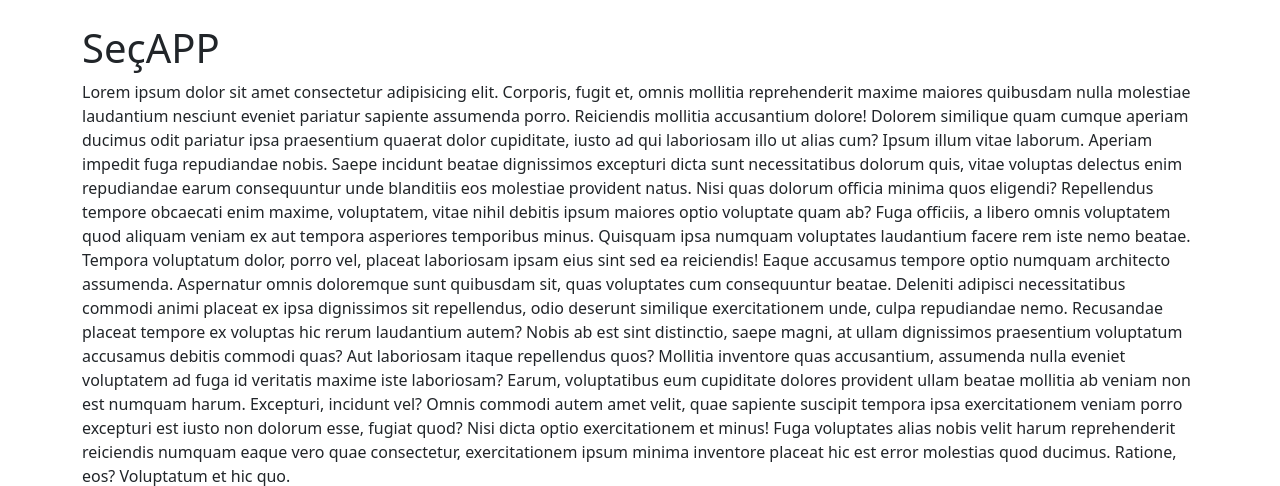
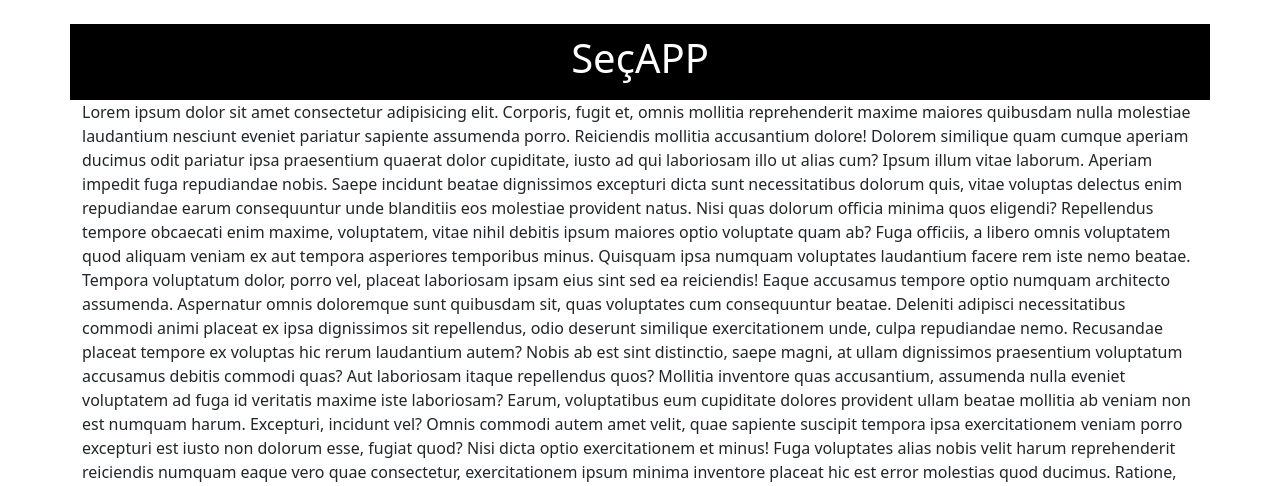
Before and after one commit to secgeo-developer/secgeo-django-demo, a Django app: page / in a window 1280 px wide. Shown: the part 56-542 px from the top of the page. Run offline with Django 4.2, Linux system fonts and the light colour scheme; grey boxes labelled with a size stand in for pictures from a placeholder-image service; some libraries are stand-ins or nearby versions.

Commit message:
feat: create static-media tags and urls.py

```diff
--- a/mainproject/settings.py
+++ b/mainproject/settings.py
@@ -123,12 +123,16 @@ USE_TZ = True
 # Static files (CSS, JavaScript, Images)
 # https://docs.djangoproject.com/en/4.2/howto/static-files/
 
+STATIC_ROOT = BASE_DIR / 'staticfiles'
 STATIC_URL = 'static/'
 
 STATICFILES_DIRS = [
     BASE_DIR / "static"
 ]
 
+MEDIA_ROOT = BASE_DIR / 'uploads'
+MEDIA_URL = '/media/'
+
 # Default primary key field type
 # https://docs.djangoproject.com/en/4.2/ref/settings/#default-auto-field
 
--- a/mainproject/urls.py
+++ b/mainproject/urls.py
@@ -16,8 +16,14 @@ Including another URLconf
 """
 from django.contrib import admin
 from django.urls import path, include
+from django.conf import settings
+from django.conf.urls.static import static
 
 urlpatterns = [
     path('admin/', admin.site.urls),
     path('', include('secapp.urls')),  # Include the URLs from secapp
 ]
+
+if settings.DEBUG:
+    urlpatterns += static(settings.STATIC_URL, document_root=settings.STATIC_ROOT)
+    urlpatterns += static(settings.MEDIA_URL, document_root=settings.MEDIA_ROOT)
--- a/secapp/static/secapp/index.css
+++ b/secapp/static/secapp/index.css
@@ -0,0 +1,8 @@
+.myHeader {
+    background-color: #000000;
+    color: #ffffff;
+    font-size: 20px;
+    font-weight: bold;
+    padding: 10px 0;
+    text-align: center;
+}
--- a/secapp/templates/secapp/index.html
+++ b/secapp/templates/secapp/index.html
@@ -2,13 +2,18 @@
 {% load static %}
 
 {% block title %}Ana Sayfa{% endblock title %}
-{% block css_files %}{% endblock css_files %}
+{% block css_files %}
+    <link rel="stylesheet" href="{% static 'secapp/index.css' %}">
+{% endblock css_files %}
 
 {% block content %}
 
-      <div class="row">
-        <div class="col-md12">
-          <h1>SeçAPP</h1>
+        <div class="row">
+            <div class="myHeader">
+            <h1>SeçAPP</h1>
+
+            </div>
+        </div>
           <p>
             <span>
               Lorem ipsum dolor sit amet consectetur adipisicing elit. Corporis,
@@ -50,7 +55,8 @@
             </span>
           </p>
           <div class="card" style="width: 18rem">
-            <img src="https://placehold.co/600@3x.png" class="card-img-top" alt="..." />
+           <!--<img src="{% get_media_prefix %}images/secgeo_team.jpg" class="card-img-top" alt="..." /> -->
+            <img src="{% static "secapp/images/secgeo_team.jpg" %}" class="card-img-top" alt="..." />
             <div class="card-body">
               <h5 class="card-title">Card title</h5>
               <p class="card-text">
@@ -60,8 +66,6 @@
               <a href="#" class="btn btn-primary">Go somewhere</a>
             </div>
           </div>
-        </div>
-      </div>
 
 
 {% endblock content %}
```
Also changed, not shown: static/app.css (line endings or trailing spaces), 1 other file.
